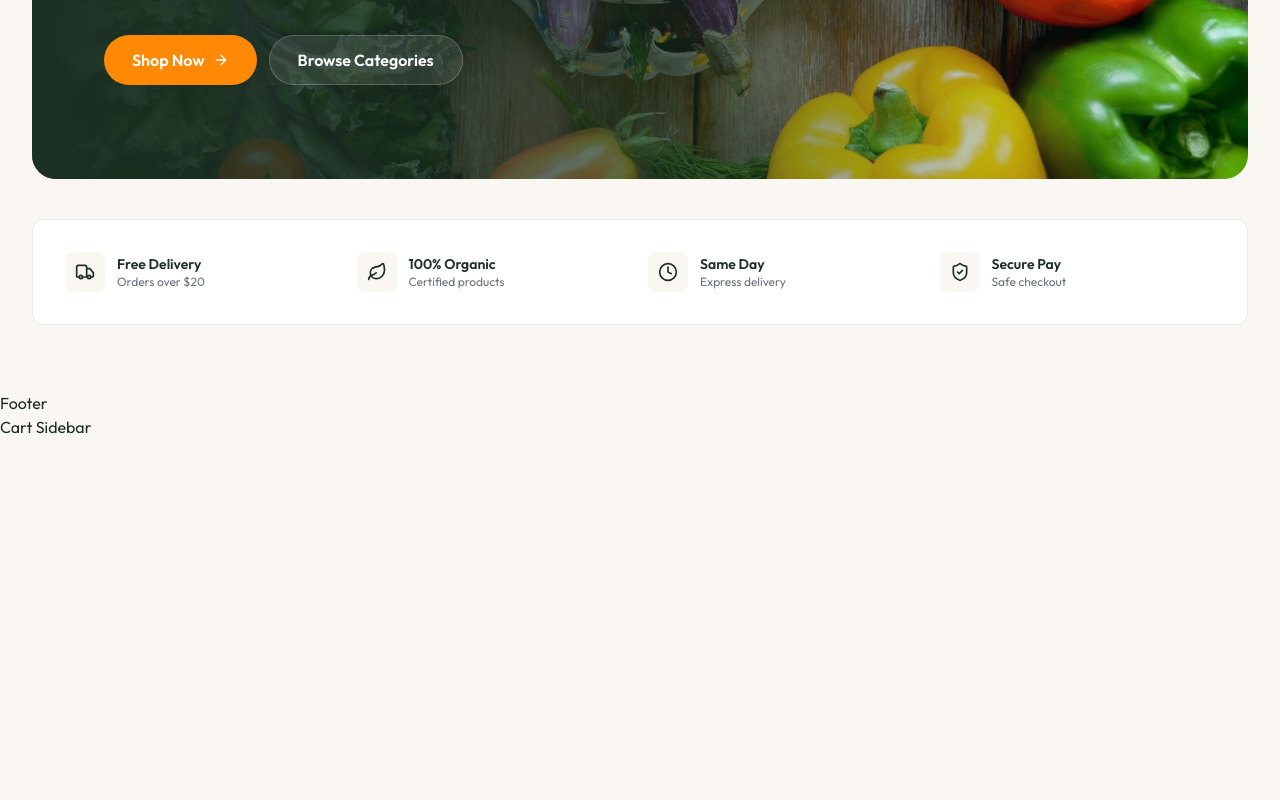
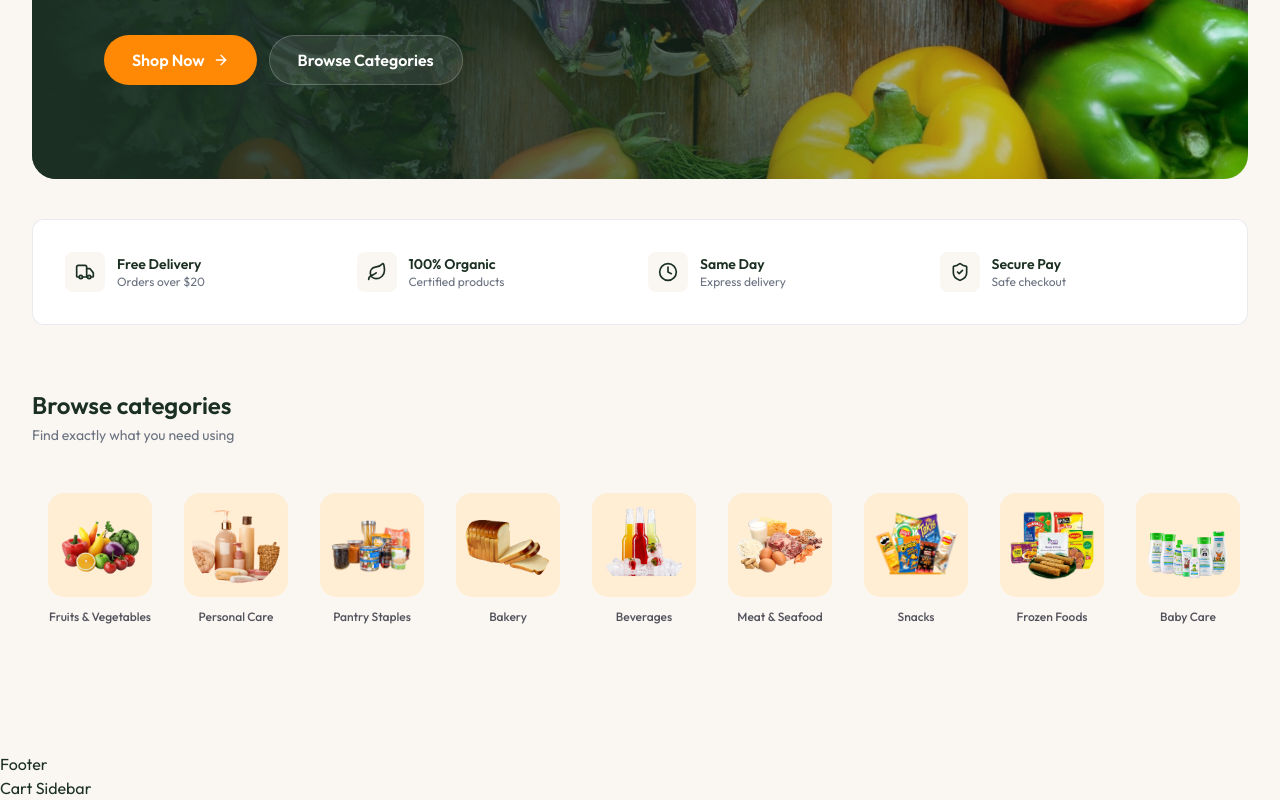
Before and after one commit to fcuello1223/FreshRoute, a React (Vite) app in the folder client/: page / in a window 1280 px wide. Shown: the part 510-1310 px from the top of the page. Before the commit the page ends 949 px from the top, so only its background shows below. Built offline with nearby package versions, Linux system fonts and the light colour scheme; a web font is replaced by a local one.

Commit message:
Created the Home Categories section on the Home Page

```diff
--- /dev/null
+++ b/client/src/components/Home/HomeCategories.tsx
@@ -0,0 +1,42 @@
+import { Link } from "react-router-dom";
+import { categoriesData } from "../../assets/assets";
+
+const HomeCategories = () => {
+  return (
+    <section className="py-16">
+      <div className="max-w-7xl mx-auto">
+        <div>
+          <h2 className="text-2xl font-semibold">Browse categories</h2>
+          <p className="text-sm text-app-text-light mt-1">
+            Find exactly what you need using
+          </p>
+        </div>
+        <div className="flex items-center mt-8 overflow-x-scroll no-scrollbar">
+          {categoriesData.map((category) => {
+            return (
+              <Link
+                key={category.slug}
+                to={`/products?category=${category.slug}`}
+                onClick={() => window.scrollTo(0, 0)}
+                className="group flex flex-col items-center gap-3 p-4"
+              >
+                <div className="size-18 sm:size-26 sm:p-2 rounded-2xl overflow-hidden bg-orange-100 group-hover:ring-2 ring-orange-300/75 transition-all">
+                  <img
+                    src={category.image}
+                    alt={category.name}
+                    className="w-full h-full object-contain rounded-full transition-all"
+                  />
+                </div>
+                <span className="text-xs font-medium text-zinc-600 text-center leading-tight">
+                  {category.name}
+                </span>
+              </Link>
+            );
+          })}
+        </div>
+      </div>
+    </section>
+  );
+};
+
+export default HomeCategories;
--- a/client/src/pages/Home.tsx
+++ b/client/src/pages/Home.tsx
@@ -1,11 +1,13 @@
 import Features from '../components/Home/Features'
 import Hero from '../components/Home/Hero'
+import HomeCategories from '../components/Home/HomeCategories'
 
 const Home = () => {
   return (
     <div className='min-h-screen max-w-7xl mx-auto px-4 sm:px-6 lg:px-8 py-12'>
       <Hero />
       <Features />
+      <HomeCategories />
     </div>
   )
 }
```
